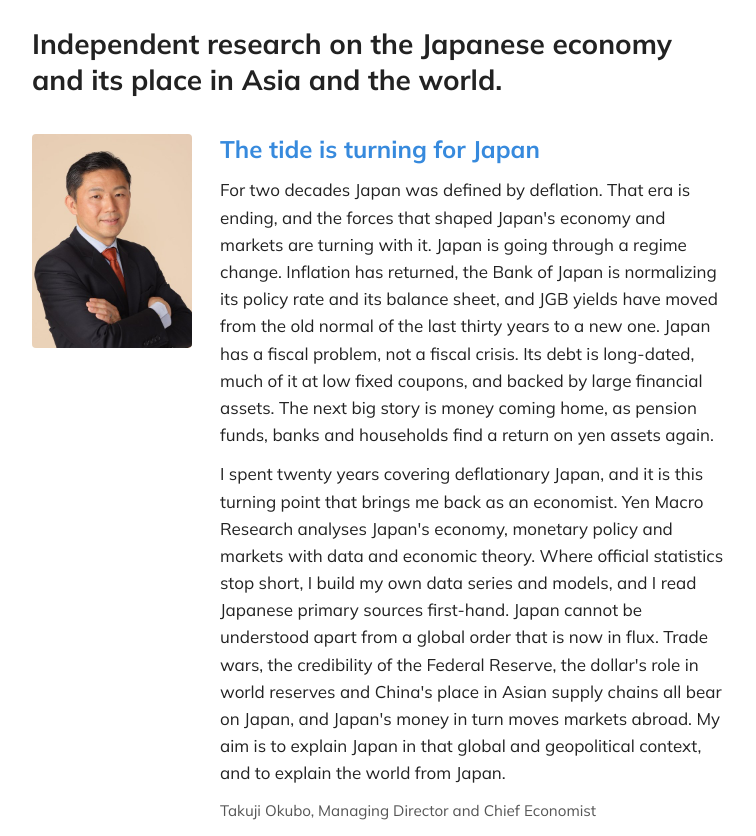
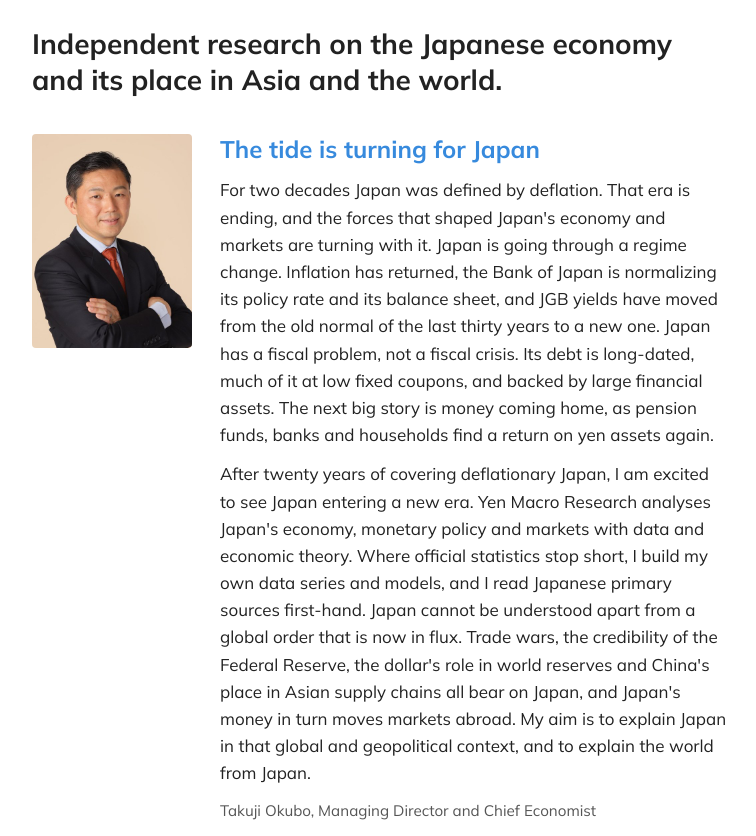
Before and after one commit to TakujiOkubo/yenmacro-site, a plain HTML site: page index.html in a window 1280 px wide. Shown: the part 116-952 px from the top of the page, without its empty margins (260-1016 px from the left). Drawn offline with Linux system fonts and the light colour scheme.

Commit message:
Foreword: replace 'brings me back' with 'excited to see Japan entering a new era' (v7, for review)
Co-Authored-By: Claude Opus 5.5 <noreply@anthropic.com>

```diff
--- a/index.html
+++ b/index.html
@@ -35,7 +35,7 @@
       <h2 id="foreword-h">The tide is turning for Japan</h2>
       <div class="foreword-text">
         <p>For two decades Japan was defined by deflation. That era is ending, and the forces that shaped Japan's economy and markets are turning with it. Japan is going through a regime change. Inflation has returned, the Bank of Japan is normalizing its policy rate and its balance sheet, and JGB yields have moved from the old normal of the last thirty years to a new one. Japan has a fiscal problem, not a fiscal crisis. Its debt is long-dated, much of it at low fixed coupons, and backed by large financial assets. The next big story is money coming home, as pension funds, banks and households find a return on yen assets again.</p>
-        <p>I spent twenty years covering deflationary Japan, and it is this turning point that brings me back as an economist. Yen Macro Research analyses Japan's economy, monetary policy and markets with data and economic theory. Where official statistics stop short, I build my own data series and models, and I read Japanese primary sources first-hand. Japan cannot be understood apart from a global order that is now in flux. Trade wars, the credibility of the Federal Reserve, the dollar's role in world reserves and China's place in Asian supply chains all bear on Japan, and Japan's money in turn moves markets abroad. My aim is to explain Japan in that global and geopolitical context, and to explain the world from Japan.</p>
+        <p>After twenty years of covering deflationary Japan, I am excited to see Japan entering a new era. Yen Macro Research analyses Japan's economy, monetary policy and markets with data and economic theory. Where official statistics stop short, I build my own data series and models, and I read Japanese primary sources first-hand. Japan cannot be understood apart from a global order that is now in flux. Trade wars, the credibility of the Federal Reserve, the dollar's role in world reserves and China's place in Asian supply chains all bear on Japan, and Japan's money in turn moves markets abroad. My aim is to explain Japan in that global and geopolitical context, and to explain the world from Japan.</p>
         <p class="signoff">Takuji Okubo, Managing Director and Chief Economist</p>
       </div>
     </div>
```
